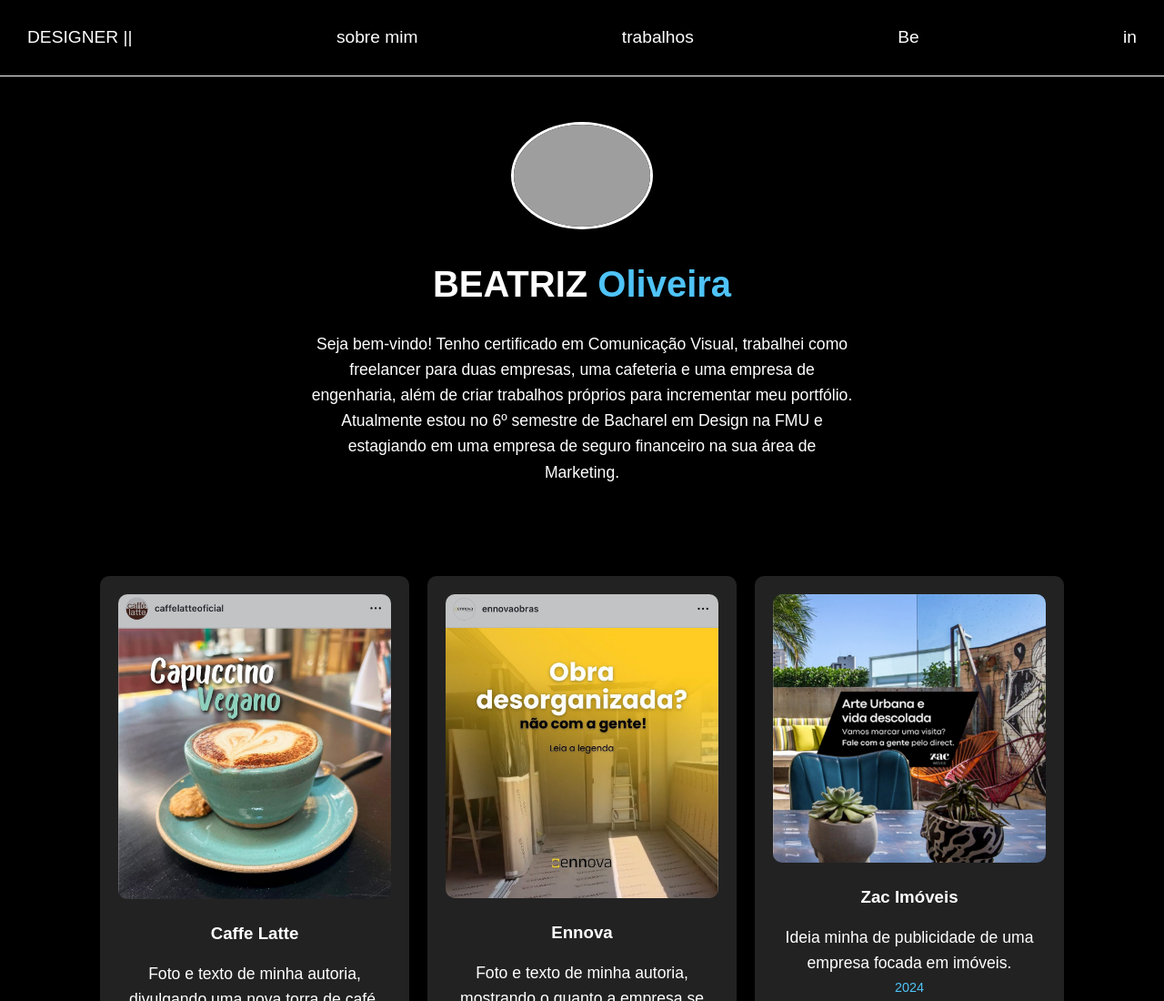
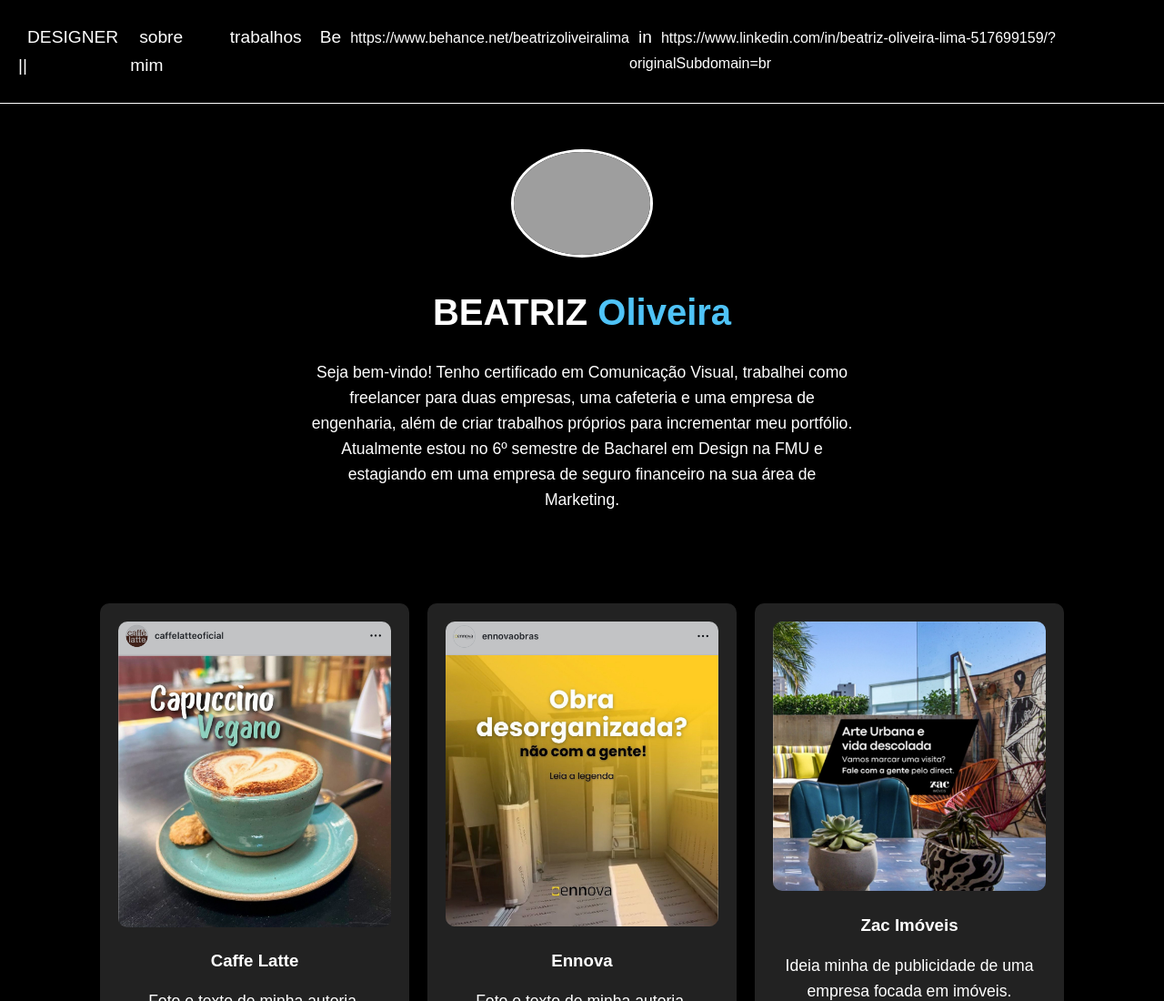
Before and after one commit to BiaOliveira0/PortfolioBeatrizOliveiraLima, a plain HTML site: page Index.html in a window 1280 px wide. Shown: the top 1100 px of the page at 91% size. Drawn offline with Linux system fonts and the light colour scheme; grey boxes are pictures that could not be loaded.

Commit message:
Links
Adição dos Links

```diff
--- a/Index.html
+++ b/Index.html
@@ -14,8 +14,8 @@
                 <li><a href="#">DESIGNER ||</a></li>
                 <li><a href="#sobre-mim">sobre mim</a></li>
                 <li><a href="#trabalhos">trabalhos</a></li>
-                <li><a href="#">Be</a></li>
-                <li><a href="#">in</a></li>
+                <li><a href="#">Be</a>https://www.behance.net/beatrizoliveiralima</li>
+                <li><a href="#">in</a>https://www.linkedin.com/in/beatriz-oliveira-lima-517699159/?originalSubdomain=br</li>
             </ul>
         </nav>
     </header>
```
